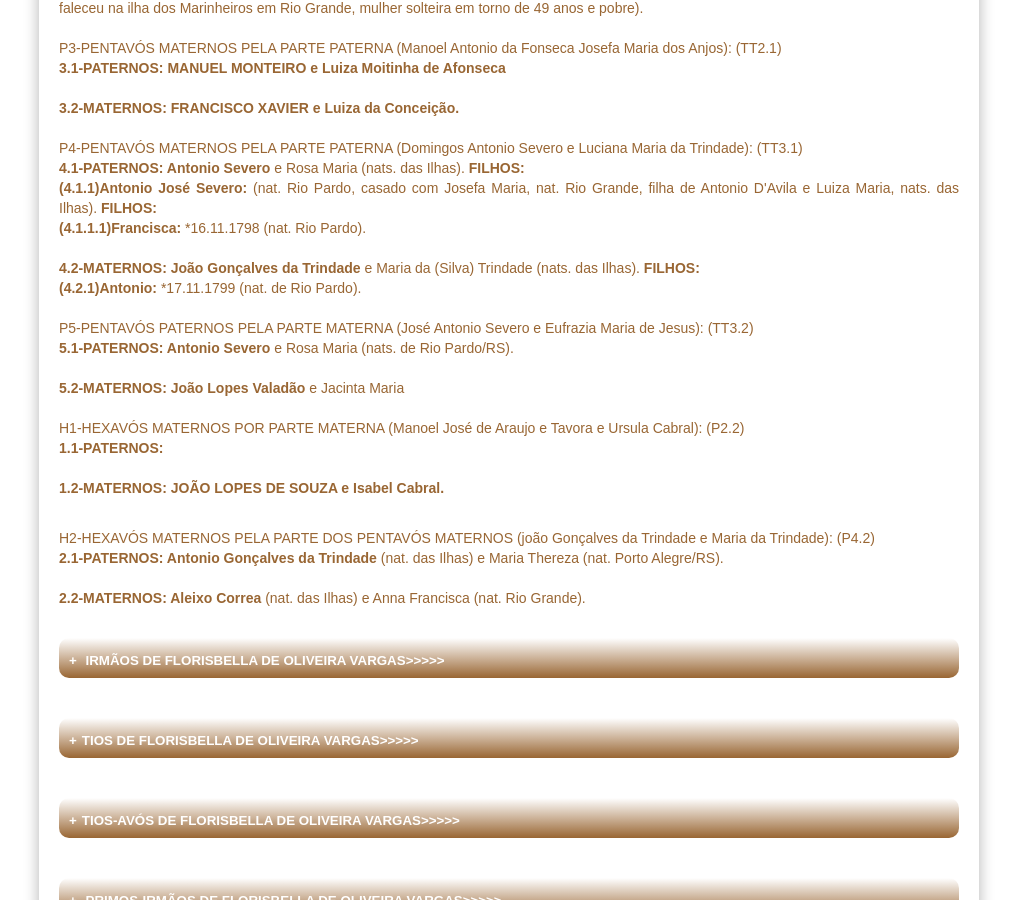
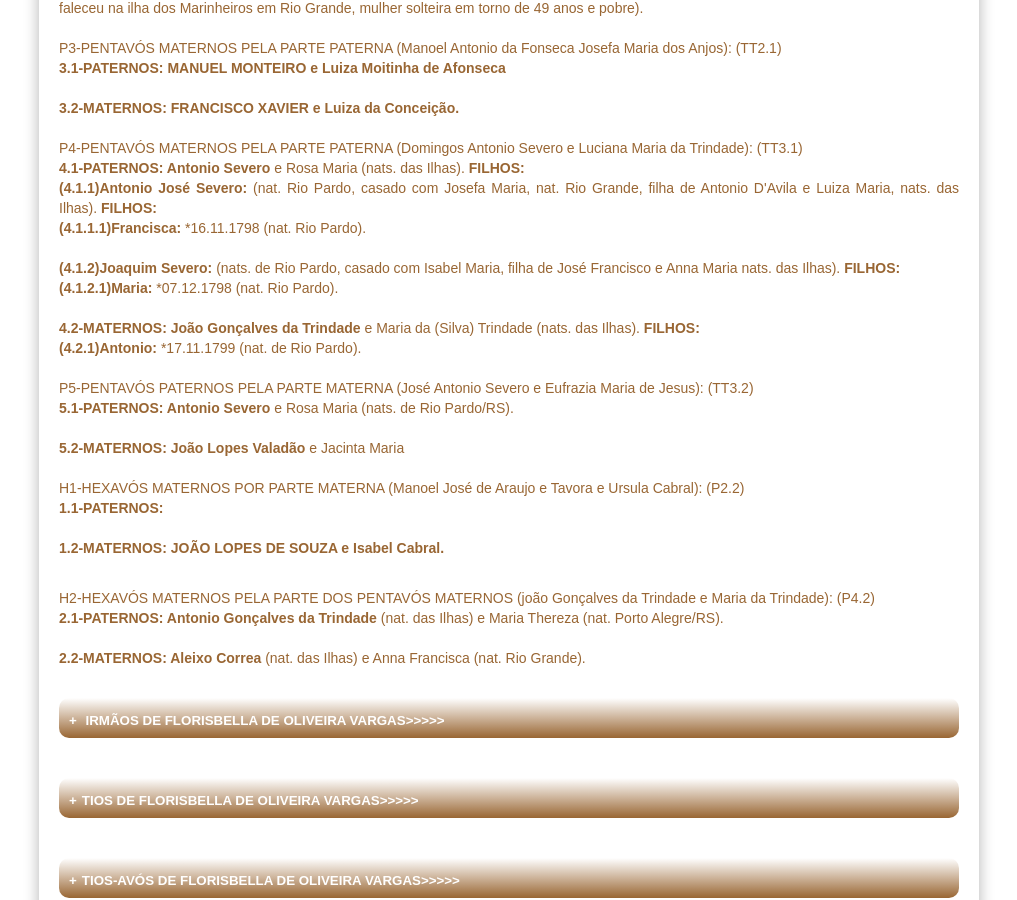
Before and after one commit to claudiovargas1955/claudiovargas1955.github.io, a Jekyll site: the page built from _pages/arvore-genealogica-de-costados-de-florisbella.html, in a window 1280 px wide and 900 px high, scrolled down 2341 px. Shown: the whole window, without its empty margins (131-1148 px from the left). Built offline with Jekyll 4.4.1, drawn with Linux system fonts in a browser that asks for light colours; some web fonts are replaced.

Commit message:
Update arvore-genealogica-de-costados-de-florisbella.html

```diff
--- a/_pages/arvore-genealogica-de-costados-de-florisbella.html
+++ b/_pages/arvore-genealogica-de-costados-de-florisbella.html
@@ -514,6 +514,10 @@ P4-PENTAVÓS MATERNOS PELA PARTE PATERNA (Domingos Antonio Severo e Luciana Mari
 nats. das Ilhas). <b>FILHOS:</b><br>
 <b>(4.1.1.1)Francisca: </b>*16.11.1798 (nat. Rio Pardo). <br><br>
 
+<b>(4.1.2)Joaquim Severo: </b>(nats. de Rio Pardo, casado com Isabel Maria, filha de José Francisco e Anna Maria nats. das Ilhas).
+<b>FILHOS:</b><br>
+<b>(4.1.2.1)Maria: </b>*07.12.1798 (nat. Rio Pardo).<br><br>
+
 <b>4.2-MATERNOS: João Gonçalves da Trindade </b>e Maria da (Silva) Trindade (nats. das Ilhas). <b>FILHOS: </b><br>
 <b>(4.2.1)Antonio: </b>*17.11.1799 (nat. de Rio Pardo).<br><br>
 
```
